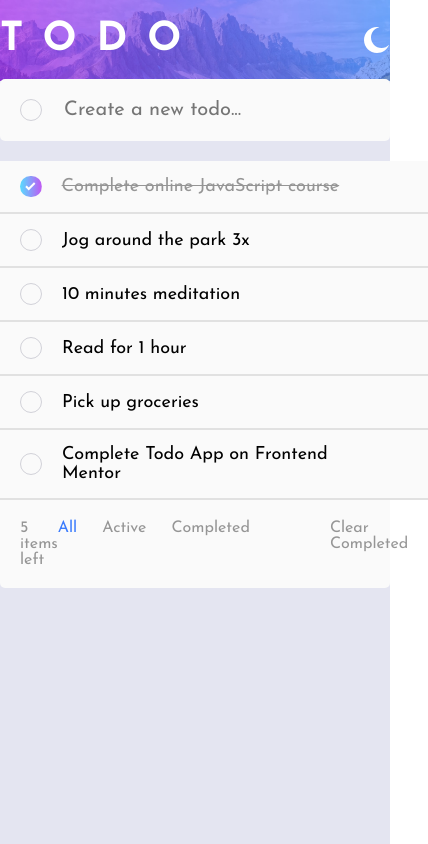
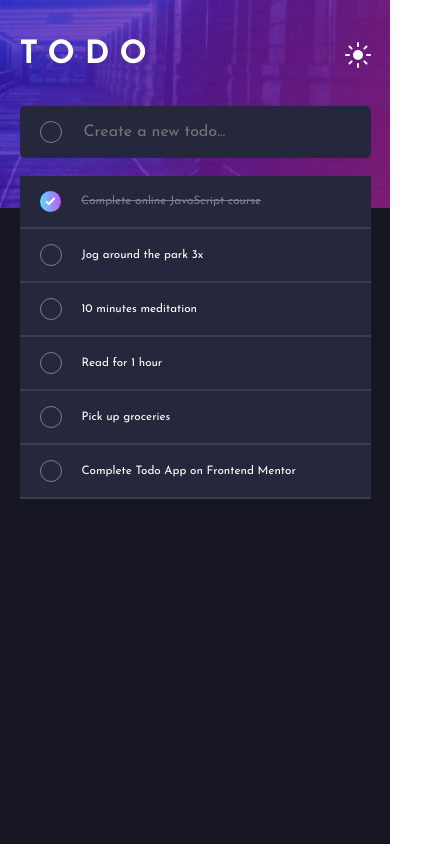
Before and after one commit to Lucifer8537/todoapp, an Angular app: page / in a window 390 px wide. Shown: the whole page, 428 px wide, since content can reach past the window. Built offline with nearby package versions, Linux system fonts and the light colour scheme.

Commit message:
Mobile VIew

```diff
--- a/src/app/app.component.css
+++ b/src/app/app.component.css
@@ -114,10 +114,7 @@
 .clear {
   opacity: 0.4;
 }
-.filter-item:hover,
-.clear:hover {
-  opacity: 1;
-}
+
 .checked {
   color: hsl(220, 98%, 61%);
   opacity: 1;
@@ -129,34 +126,18 @@
   cursor: pointer;
 }
 
-.task-container:hover .cross {
-  opacity: 1;
-}
-
-.create-task:hover {
-  border: none;
-  height: 21.6px;
-  width: 21.6px;
-  background: url("../assets/icon-check.svg"),
-    linear-gradient(to right, hsl(192, 100%, 67%), hsl(280, 87%, 65%));
-  opacity: 1;
-  background-repeat: no-repeat;
-  background-position: center center;
-}
-
 .dark-task {
   background-color: hsl(235, 24%, 19%);
   color: white;
 }
 
-.light-mode {
+.light-task {
   background-color: hsl(0, 0%, 98%);
   color: black;
 }
 
 .dark-mode {
   background-color: hsl(235, 21%, 11%);
-  background-image: url("../assets/bg-desktop-dark.jpg");
   .create-task-container {
     background-color: hsl(235, 24%, 19%);
   }
@@ -215,3 +196,51 @@
     opacity: 0.4;
   }
 }
+@media (min-width: 679px) {
+  .dark-mode {
+    background-image: url("../assets/bg-desktop-dark.jpg");
+  }
+  .filter-item:hover,
+  .clear:hover {
+    opacity: 1;
+  }
+  .task-container:hover .cross {
+    opacity: 1;
+  }
+
+  .create-task:hover {
+    border: none;
+    height: 21.6px;
+    width: 21.6px;
+    background: url("../assets/icon-check.svg"),
+      linear-gradient(to right, hsl(192, 100%, 67%), hsl(280, 87%, 65%));
+    opacity: 1;
+    background-repeat: no-repeat;
+    background-position: center center;
+  }
+}
+@media (max-width: 678px) {
+  .dark-mode {
+    background-image: url("../assets/bg-mobile-dark.jpg");
+  }
+  .light-mode {
+    background-image: url("../assets/bg-mobile-light.jpg");
+  }
+  .container {
+    padding: 10% 5%;
+  }
+  .header-title {
+    font-size: 200%;
+    letter-spacing: 10px;
+  }
+  .create-task-container {
+    padding: 15px 20px;
+    margin-top: 10%;
+  }
+  .create-task-input {
+    font-size: 100%;
+  }
+  .task-container {
+    font-size: 73%;
+  }
+}
--- a/src/app/app.component.html
+++ b/src/app/app.component.html
@@ -22,7 +22,6 @@
       />
     </div>
     <div class="create-task-container">
-      <!-- <img src="../assets/icon-check.svg" class="create-task" /> -->
       <div class="create-task" (click)="onCreateTask()"></div>
       <input
         type="text"
@@ -81,7 +80,7 @@
           </div>
         </ng-container>
       </div>
-      <div class="footer-container">
+      <!-- <div class="footer-container">
         <div class="items-left">{{ itemLeft }} items left</div>
         <div class="filter-container">
           <div class="filter">
@@ -96,7 +95,7 @@
           </div>
           <div class="clear" (click)="onClickClear()">Clear Completed</div>
         </div>
-      </div>
+      </div> -->
     </div>
   </div>
 </div>
--- a/src/app/app.component.ts
+++ b/src/app/app.component.ts
@@ -17,7 +17,7 @@ interface filterConfig {
 export class AppComponent implements OnInit {
   newTask!: string;
   isTaskCreationFinal = false;
-  isDarkMode = !true;
+  isDarkMode = true;
   activeTask: string[] = [];
   completedTask: string[] = [];
   itemLeft!: number;
```
